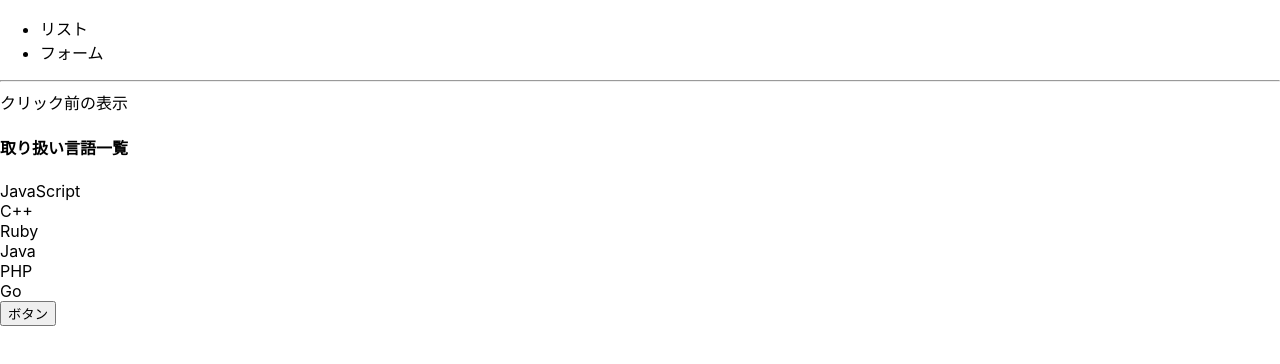
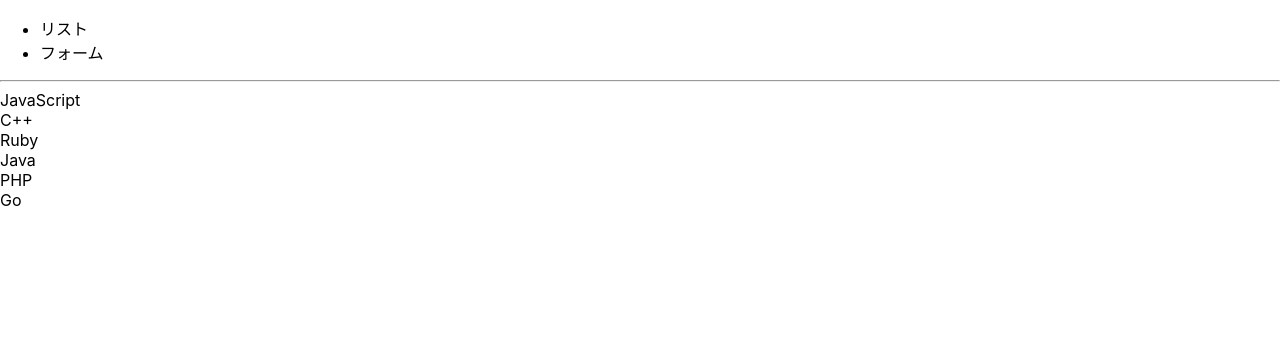
Before and after one commit to kumami-tech/react-tutorial-yassun, a React (Create React App) app: page / in a window 1280 px wide. Shown: the top 364 px of the page. Built offline with nearby package versions, Linux system fonts and the light colour scheme.

Commit message:
descriptionとtitleを削除

```diff
--- a/src/App.js
+++ b/src/App.js
@@ -3,11 +3,7 @@ import { List } from "./List";
 import { Form } from "./Form";
 
 function App() {
-  const [description, setDescription] = useState('クリック前の表示');
   const [tab, setTab] = useState("list");
-  const changeDescription = () => {
-    setDescription('クリック後の表示です。')
-  }
 
   return (
     <div>
@@ -18,11 +14,9 @@ function App() {
         </ul>
       </header>
       <hr />
-      { description }
       {
-        tab === "list" ? <List title="取り扱い言語一覧" /> : <Form />
+        tab === "list" ? <List /> : <Form />
       }
-      <button onClick={changeDescription}>ボタン</button>
     </div>
   );
 }
--- a/src/List.js
+++ b/src/List.js
@@ -7,10 +7,9 @@ const LANGUAGES = [
   "Go"
 ];
 
-export const List = ({ title }) => {
+export const List = () => {
   return (
     <div>
-      <h4>{ title }</h4>
       {
         LANGUAGES.map((lang, index) => {
           return <div key={index}>{ lang }</div>
```
